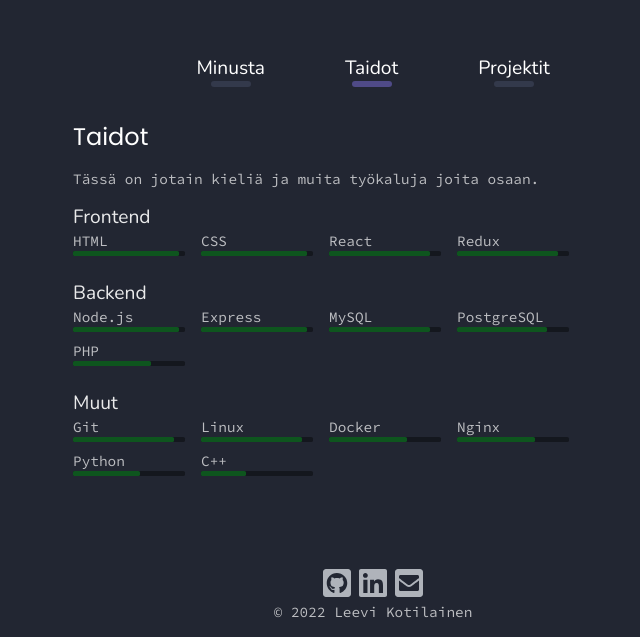
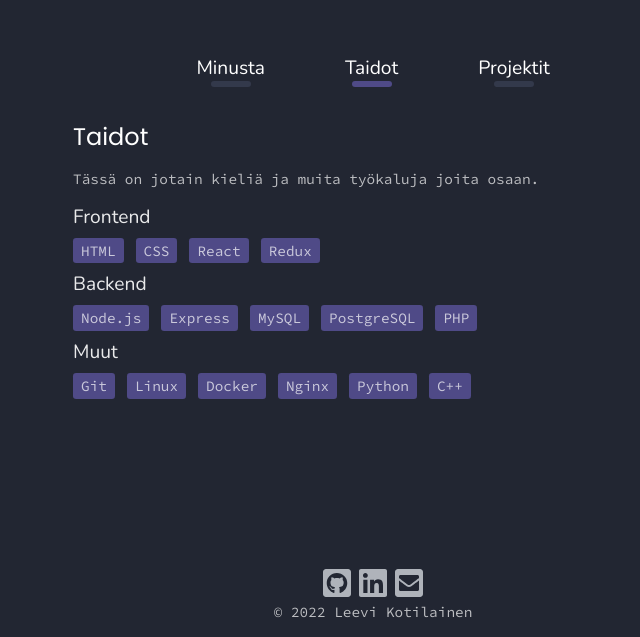
Before and after one commit to leeviko/portfolio, a Next.js app: page /skills in a window 1280 px wide. Shown: the part 163-800 px from the top of the page, without its empty margins (267-907 px from the left). Built offline with nearby package versions, Linux system fonts and the light colour scheme.

Commit message:
Delete progress bars

```diff
--- a/components/Skill.js
+++ b/components/Skill.js
@@ -1,16 +1,10 @@
 import styles from "../styles/Skills.module.css";
 
-const Skill = ({ name, progress }) => {
+const Skill = ({ name }) => {
   return (
-    <div className={styles.skill}>
+    <li className={styles.skill}>
       <span className={styles.skillName}>{name}</span>
-      <div className={styles.progressBar}>
-        <div
-          className={`${styles.progress} ${styles.green}`}
-          style={{ width: progress }}
-        ></div>
-      </div>
-    </div>
+    </li>
   );
 };
 
--- a/pages/skills.js
+++ b/pages/skills.js
@@ -20,10 +20,10 @@ export default function Skills() {
           <div className={styles.skillsSection}>
             <h3 className={styles.skillsSectionTitle}>Frontend</h3>
             <div className={styles.skillsList}>
-              <Skill progress="95%" name="HTML" />
-              <Skill progress="95%" name="CSS" />
-              <Skill progress="90%" name="React" />
-              <Skill progress="90%" name="Redux" />
+              <Skill name="HTML" />
+              <Skill name="CSS" />
+              <Skill name="React" />
+              <Skill name="Redux" />
             </div>
           </div>
         </div>
@@ -31,11 +31,11 @@ export default function Skills() {
           <div className={styles.skillsSection}>
             <h3 className={styles.skillsSectionTitle}>Backend</h3>
             <div className={styles.skillsList}>
-              <Skill progress="95%" name="Node.js" />
-              <Skill progress="95%" name="Express" />
-              <Skill progress="90%" name="MySQL" />
-              <Skill progress="80%" name="PostgreSQL" />
-              <Skill progress="70%" name="PHP" />
+              <Skill name="Node.js" />
+              <Skill name="Express" />
+              <Skill name="MySQL" />
+              <Skill name="PostgreSQL" />
+              <Skill name="PHP" />
             </div>
           </div>
         </div>
@@ -46,12 +46,12 @@ export default function Skills() {
               Muut
             </h3>
             <div className={styles.skillsList}>
-              <Skill progress="90%" name="Git" />
-              <Skill progress="90%" name="Linux" />
-              <Skill progress="70%" name="Docker" />
-              <Skill progress="70%" name="Nginx" />
-              <Skill progress="60%" name="Python" />
-              <Skill progress="40%" name="C++" />
+              <Skill name="Git" />
+              <Skill name="Linux" />
+              <Skill name="Docker" />
+              <Skill name="Nginx" />
+              <Skill name="Python" />
+              <Skill name="C++" />
             </div>
           </div>
         </div>
--- a/styles/Skills.module.css
+++ b/styles/Skills.module.css
@@ -9,30 +9,15 @@
 
 .skillsSectionTitle {
   font-size: 1.2rem;
-  margin-top: 1rem;
+  margin: 0.5rem 0;
   opacity: 0.9;
   font-family: var(--nunito);
 }
 
 .skill {
-  margin: 0rem 1rem 0.5rem 0;
-  width: 7rem;
+  line-height: 1;
+  padding: 0.25rem 0.5rem;
+  margin-right: 0.75rem;
+  border-radius: 0.2rem;
+  background-color: var(--accent);
 }
-
-/* Progress bar */
-.progressBar {
-  width: 100%;
-  border-radius: 0.1rem;
-
-  background-color: rgba(0, 0, 0, 0.4);
-}
-
-.progressBar .progress {
-  border-radius: 0.1rem;
-
-  height: 5px;
-  position: relative;
-}
-.progress.green {
-  background-color: var(--light-green);
-}
```
